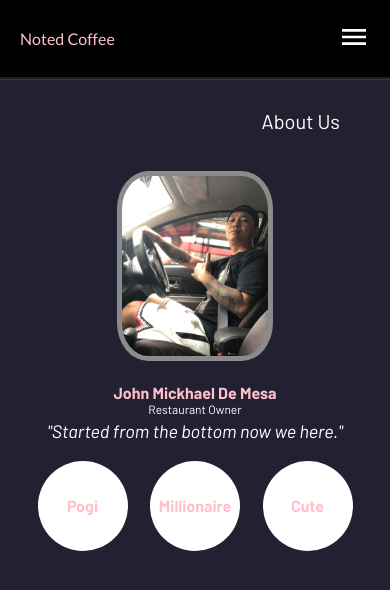
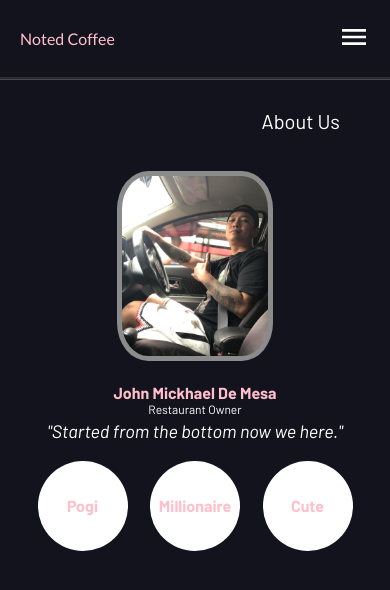
Before and after one commit to notedcoffee/padedeboys.com, a plain HTML site: page aboutus.html in a window 390 px wide. Drawn offline with Linux system fonts and the light colour scheme.

Commit message:
Add files via upload

```diff
--- a/about-general.css
+++ b/about-general.css
@@ -8,7 +8,7 @@
 }
 
 body {
-    background-color: rgb(33, 33, 50);
+    background-color: rgb(19, 19, 30);
 
 }
 
--- a/about-head.css
+++ b/about-head.css
@@ -114,7 +114,7 @@ margin: 20px;
         align-items: center;
         justify-content: right;
         width: 100%;
-        background-color: black;
+        background-color: rgb(19, 19, 30);
     }
 
     .head-center{
--- a/aboutus.html
+++ b/aboutus.html
@@ -50,7 +50,7 @@
             </li>
             <li> <a href="#">Location</a></li>
             <li> <a href="#">Contact</a></li>
-            <li> <a href="about.html">About Us</a></li>
+            <li> <a href="aboutus.html">About Us</a></li>
         </ul>
     </nav>
     </div>
```
